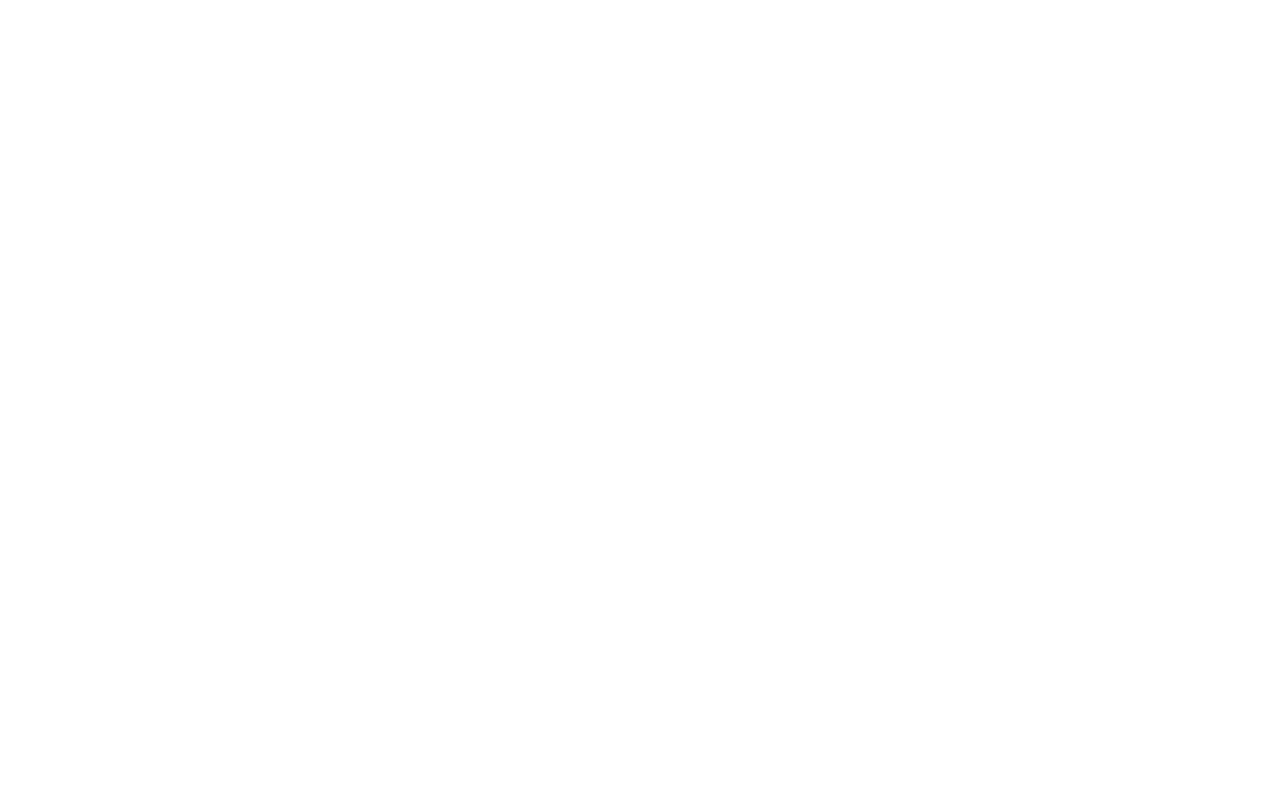
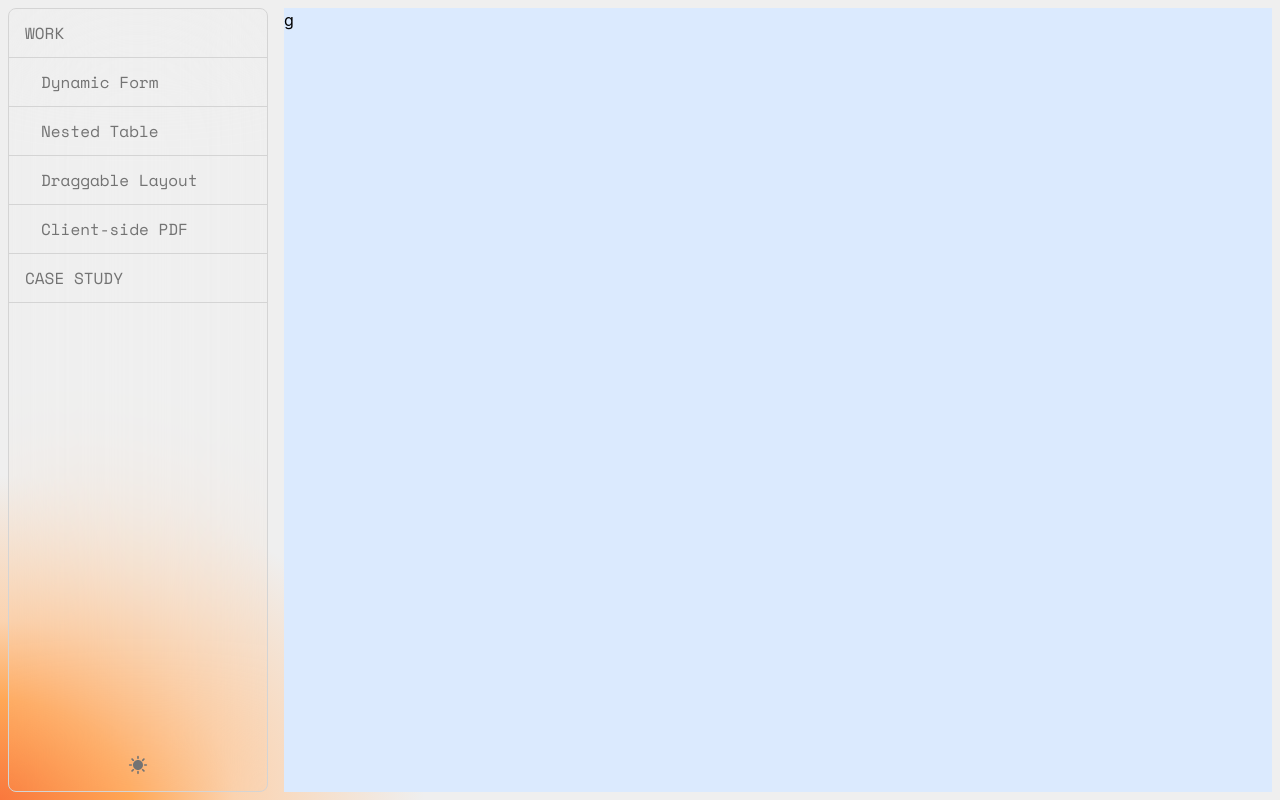
Before and after one commit to Jar0511/portfolio, a React app: page / in a window 1280 px wide. Built offline with nearby package versions, Linux system fonts and the light colour scheme; the HTML template or start-up script is replaced by a standard one.

Commit message:
기본 레이아웃

```diff
--- a/src/App.tsx
+++ b/src/App.tsx
@@ -1,12 +1,13 @@
 import { Suspense } from "react";
 import { Route, Routes } from "react-router-dom";
+import { Layout } from "./pages/layout";
 
-export default function App () {
+export default function App() {
   return (
     <Suspense>
       <Routes>
-        <Route path="/" />
+        <Route path="/" element={<Layout />} />
       </Routes>
     </Suspense>
-  )
+  );
 }
--- a/src/index.css
+++ b/src/index.css
@@ -42,19 +42,31 @@
   --app-background: #030303;
 }
 
-@theme {
+@theme inline {
   --color-background: var(--app-background);
   --font-space-mono:
     "Space Mono", ui-monospace, SFMono-Regular, Menlo, Monaco, Consolas, "Liberation Mono",
     "Courier New", monospace;
 }
 
-.theme-mode-panel {
-  background: radial-gradient(
-    190% 44% at 50% 112%,
+.theme-mode-surface {
+  background-color: var(--app-background);
+  background-image: radial-gradient(
+    34rem 26rem at left bottom,
     #f9783d 0%,
     #ffa756 24%,
     #fbd3b0 43%,
-    var(--color-background) 78%
+    transparent 78%
+  );
+  background-repeat: no-repeat;
+}
+
+.dark .theme-mode-surface {
+  background-image: radial-gradient(
+    34rem 26rem at left bottom,
+    #e3e5fc 0%,
+    #6166dd 30%,
+    #3938a2 52%,
+    transparent 78%
   );
 }
--- /dev/null
+++ b/src/pages/layout.tsx
@@ -0,0 +1,87 @@
+import { useEffect, useState, type PropsWithChildren } from "react";
+import { IoMoonSharp } from "react-icons/io5";
+import { MdSunny } from "react-icons/md";
+import { Link, Outlet } from "react-router-dom";
+
+const StyledLink = ({
+  to,
+  children,
+}: PropsWithChildren<{ to: string | { pathname?: string; search?: string; hash?: string } }>) => {
+  return (
+    <Link to={to} className="block border-b border-neutral-300 dark:border-neutral-700 px-4 py-3">
+      {children}
+    </Link>
+  );
+};
+
+export const Layout = () => {
+  const [dark, setDark] = useState(false);
+  const menuMap = [
+    {
+      title: "WORK",
+      href: "/work/form",
+      children: [
+        { title: "Dynamic Form", href: "/work/form" },
+        { title: "Nested Table", href: "/work/table" },
+        { title: "Draggable Layout", href: "/work/layout" },
+        { title: "Client-side PDF", href: "/work/pdf" },
+      ],
+    },
+    {
+      title: "CASE STUDY",
+      href: "/case-study",
+    },
+  ];
+
+  useEffect(() => {
+    const html = document.getElementsByTagName("html")?.[0];
+    if (dark) {
+      html.classList.add("dark");
+    } else {
+      html.classList.remove("dark");
+    }
+
+    localStorage.setItem("theme", dark ? "dark" : "light");
+  }, [dark]);
+
+  useEffect(() => {
+    const storedTheme = localStorage.getItem("theme");
+    setDark(storedTheme === "dark");
+  }, []);
+  return (
+    <div className="theme-mode-surface bg-background w-screen h-screen flex p-2 gap-4">
+        <aside className="w-65 h-full rounded-lg border border-neutral-300 dark:border-neutral-700 text-neutral-500 dark:text-neutral-400 font-space-mono backdrop-blur-3xl">
+          <nav className="flex justify-between flex-col h-full">
+            <ul>
+              {menuMap.map(({ href, children, title }) => (
+                <li key={href}>
+                  <StyledLink to={href}>{title}</StyledLink>
+                  {!!children && (
+                    <ul>
+                      {children.map(({ title: childTitle, href: childHref }) => (
+                        <li key={childHref}>
+                          <StyledLink to={childHref}>
+                            <span className="pl-4">{childTitle}</span>
+                          </StyledLink>
+                        </li>
+                      ))}
+                    </ul>
+                  )}
+                </li>
+              ))}
+            </ul>
+            <button
+              className="flex py-4 justify-center text-xl dark:text-neutral-100"
+              onClick={() => setDark((d) => !d)}
+            >
+              {dark ? <IoMoonSharp /> : <MdSunny />}
+            </button>
+          </nav>
+        </aside>
+      <main className="bg-blue-100 h-full flex-1">
+        g
+        <Outlet />
+      </main>
+    </div>
+  );
+};
```
Also changed, not shown: src/main.tsx (+7 -7 lines).
